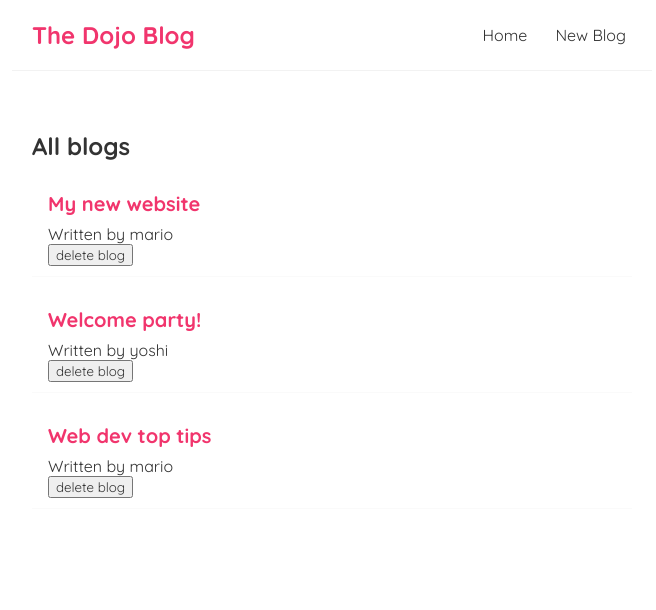
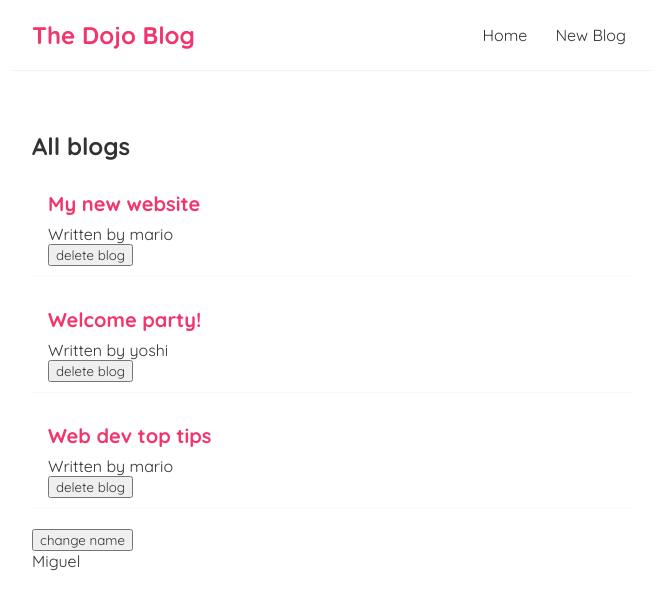
Before and after one commit to memachado/dojo-blog, a React (Create React App) app: page / in a window 1280 px wide. Shown: the top 610 px of the page, without its empty margins (308-964 px from the left). Built offline with nearby package versions, Linux system fonts and the light colour scheme.

Commit message:
Lesson 15

```diff
--- a/src/Home.js
+++ b/src/Home.js
@@ -9,6 +9,8 @@
         { title: 'Web dev top tips', body: 'lorem ipsum...', author: 'mario', id: 3 }
     ]);
 
+    const [name, setName] = useState('Miguel');
+
     const handleDelete = (id) => {
         const newBlogs = blogs.filter(blog => blog.id !== id);
         setBlogs(newBlogs);
@@ -16,13 +18,17 @@
 
     useEffect(() => {
         console.log('effect');
-    })
+        console.log('name =', name);
+    }, [name])
 
     return (
         <div className="home">
 
             <BlogList blogs={blogs} title="All blogs" handleDelete={handleDelete}/>
 
+            <button onClick={() => setName('luigi')}>change name</button>
+            <p>{name}</p>
+
         </div>
     );
 }
```
